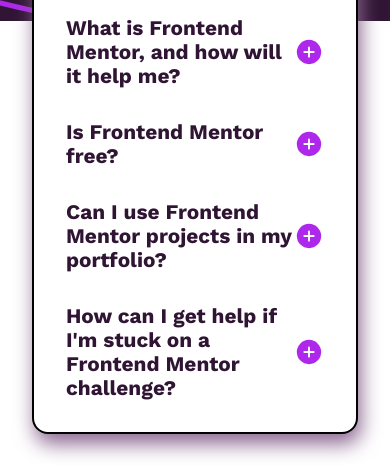
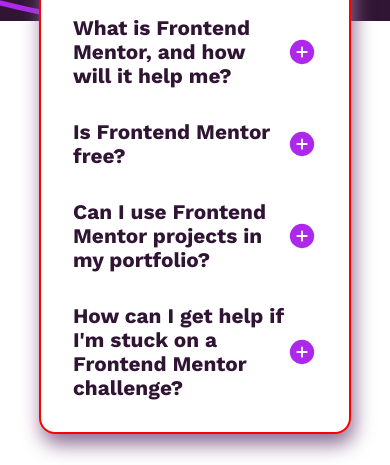
Before and after one commit to Dazank/VanillJs_Accordion, a plain HTML site: page index.html in a window 390 px wide. Shown: the part 379-844 px from the top of the page. Drawn offline with Linux system fonts and the light colour scheme.

Commit message:
Add files via upload

```diff
--- a/styles.css
+++ b/styles.css
@@ -10,7 +10,7 @@
 }
 .background{
 background-image: url(./assets/images/background-pattern-desktop.svg);
-width:100%;
+
 height:15rem;
 background-size: contain;
 }
@@ -87,8 +87,7 @@ margin-top: 2em;
 
 @media screen and (max-width:768px) {
     main{
-        max-width: 30rem;
-        margin:auto;
+        max-width: 35rem;
 
         min-width: 200px;
       top:18rem;
@@ -96,9 +95,10 @@ margin-top: 2em;
       background-color: white;
       padding: 2rem;
       border-radius: 1em;
-      margin-left: 2rem;
-      margin-right: 2rem;
+      margin-left: 10%;
+      margin-right: 10%;
       margin-bottom: 5rem;
+      border: solid red 2px;
 
 
 
@@ -136,7 +136,7 @@ margin-top: 2em;
 
     .background{
         background-image: url(./assets/images/background-pattern-mobile.svg);
-        width:100%;
+
         padding-bottom:10rem;
         background-size:cover;
         background-repeat: no-repeat;
@@ -144,5 +144,4 @@ margin-top: 2em;
 
         }
 
-
 }
```
